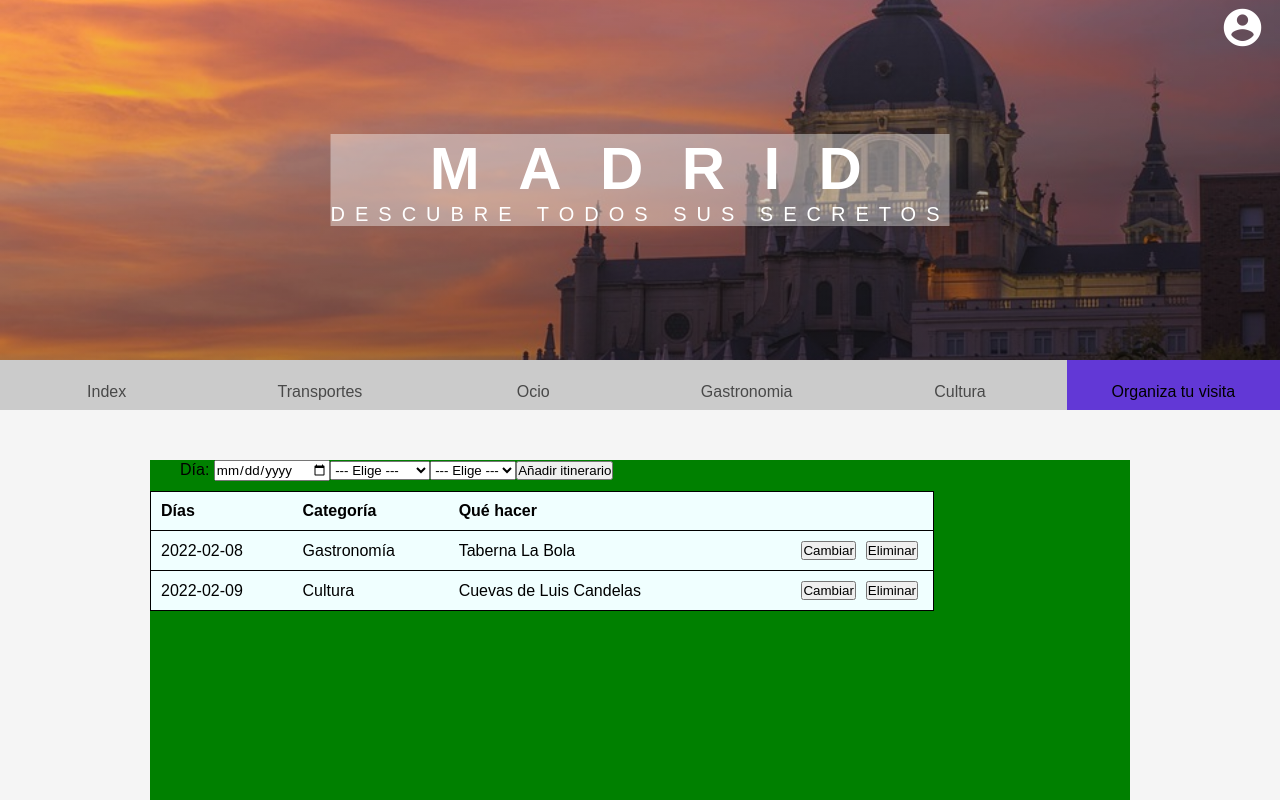
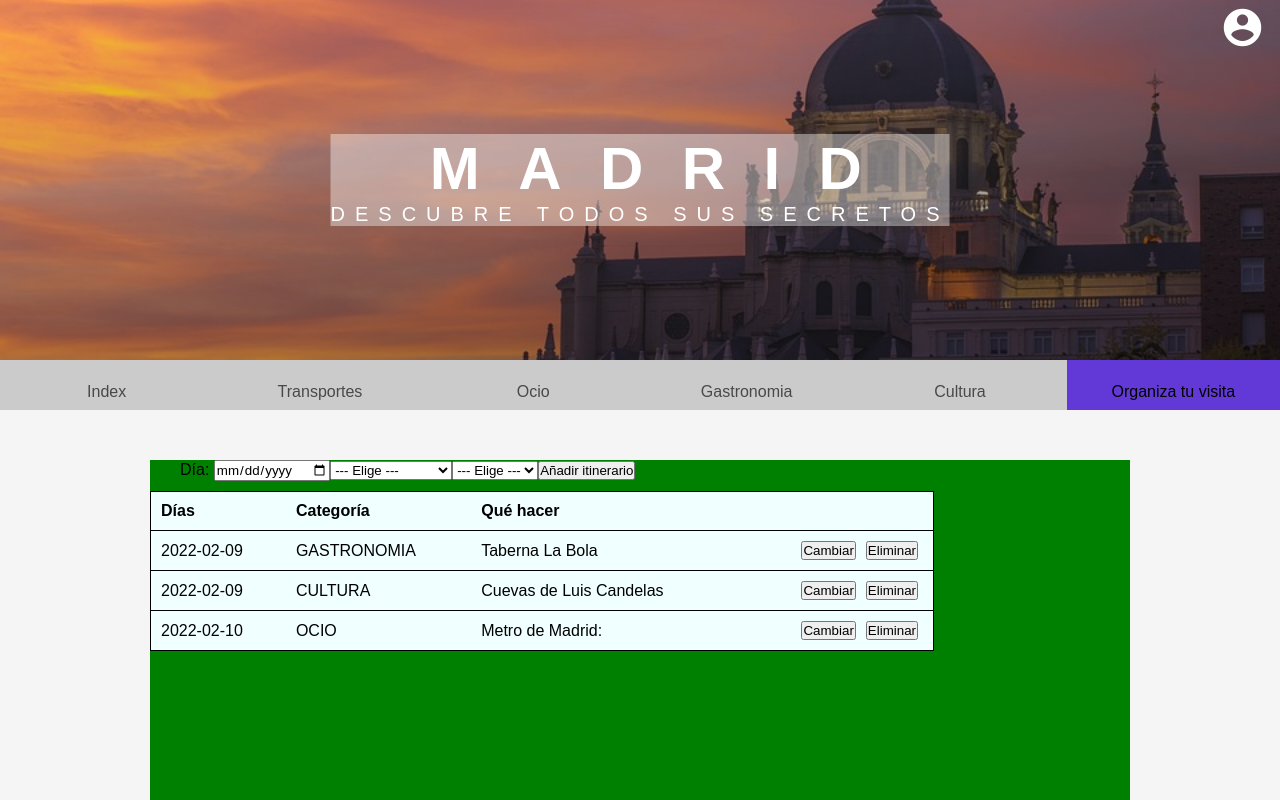
Before and after one commit to EquipoJavier/Proyecto-react, a React (Create React App) app: page /visita in a window 1280 px wide. Shown: the top 800 px of the page. Built offline with nearby package versions, Linux system fonts and the light colour scheme; data requests are answered from the project's data file.

Commit message:
(crud) update: now update popup gets populated properly

```diff
--- a/src/components/Visita/UpdateForm/UpdateForm.js
+++ b/src/components/Visita/UpdateForm/UpdateForm.js
@@ -3,13 +3,12 @@ import './UpdateForm.scss';
 export default function UpdateForm(props) {
     const isShown = props.isShown;
     const dropdown = props.dropdown;
-    const category = props.category;
+    const category = props.category.toUpperCase();
     const dispatch = props.dispatch;
     const selectedPlan = props.selectedPlan;
 
     return isShown ? (
         <>
-            {console.log(category, "<<<<")}
             <div className="update">
                 <div className="update__content">
                     <div className="update__form">
@@ -28,9 +27,9 @@ export default function UpdateForm(props) {
                                     console.log("CATEGORIA CAMBIADO: ", event.target.value)
                                 }}>
                                     <option style={{display:"none"}}>--- Elige ---</option>
-                                    <option>Cultura</option>
-                                    <option>Gastronomía</option>
-                                    <option>Ocio</option>
+                                    <option>CULTURA</option>
+                                    <option>GASTRONOMIA</option>
+                                    <option>OCIO</option>
                                 </select>
 
                             {/* /////////////////////// SELECT ITEM */}
--- a/src/components/Visita/Visita.js
+++ b/src/components/Visita/Visita.js
@@ -19,7 +19,6 @@ export default function Visita() {
     });
 
     const initialCategoryState = {
-        selectedCategory: false,
         selectedPlan: {},
         showPlanning: false,
         category: "",
@@ -28,11 +27,10 @@ export default function Visita() {
 
     const categoryReducer = (state, action) => {
         switch (action.type) {
-            case "Gastronomía":
+            case "gastronomia":
                 return {
                     ...state,
-                    selectedCategory: true,
-                    category: "Gastronomía",
+                    category: "gastronomia",
                     dropdown: pageEndPoint.data.gastronomia.restaurantes.map(restaurante => {
                         return restaurante.name;
                     })
@@ -40,20 +38,18 @@ export default function Visita() {
 
             // Cultura y ocio son temporales, esto es un ejemplo a falta de datos.
             // Pero la idea es la misma que en gastronomía: un map para recoger los NOMBRES de museos/parques/etc
-            case "Cultura":
+            case "cultura":
                 return {
                     ...state,
-                    selectedCategory: true,
-                    category: "Cultura",
+                    category: "cultura",
                     dropdown: pageEndPoint.data.cultura.first.map(element => {
                         return element.name;
                     })
                 }
-            case "Ocio":
+            case "ocio":
                 return {
                     ...state,
-                    selectedCategory: true,
-                    category: "Ocio",
+                    category: "ocio",
                     dropdown: pageEndPoint.data.ocio.first.map(element => {
                         return element.name;
                     })
@@ -63,7 +59,10 @@ export default function Visita() {
                     ...state,
                     category: action.payload.category,
                     selectedPlan: action.payload,
-                    showPlanning: true
+                    showPlanning: true,
+                    dropdown: pageEndPoint.data[action.payload.category][action.categoryIndex].map(element => {
+                        return element.name;
+                    })
                 }
             case "CloseForm":
                 return {
--- a/src/components/Visita/VisitaForm/VisitaForm.js
+++ b/src/components/Visita/VisitaForm/VisitaForm.js
@@ -16,13 +16,13 @@ export default function VisitaForm(props) {
 
                 {/* /////////////////////// SELECT CATEGORY */}
                     <select onChange={event =>  {
-                            dispatch({type:event.target.value});
+                            dispatch({type:event.target.value.toLowerCase()});
                             setNewPlan({...newPlan, category: event.target.value})
                     }}>
                         <option style={{display:"none"}}>--- Elige ---</option>
-                        <option>Cultura</option>
-                        <option>Gastronomía</option>
-                        <option>Ocio</option>
+                        <option>CULTURA</option>
+                        <option>GASTRONOMIA</option>
+                        <option>OCIO</option>
                     </select>
 
 
--- a/src/components/Visita/VisitaTabla/Visita_tabla.js
+++ b/src/components/Visita/VisitaTabla/Visita_tabla.js
@@ -3,6 +3,40 @@ import './Visita_tabla.scss';
 export default function VisitaTabla(props) {
     const planning = props.planning;
     const dispatch = props.dispatch;
+
+    /* Como la estructura del json está hecha de forma diferente para cada categoría ([...].data.gastronomia.restaurantes.[...] para los restaurantes,
+        [...].cultura.museos.[...] para los museos...), en el dispatch hace falta devolver tanto la categoría (cultura) como la propiedad del objeto (museos),
+        por separado. Por eso, en vez de hacer el dispatch directamente en el onClick, se llama a la función "dispatchUpdate()", que recibe el elemento a
+        modificar de la tabla, y en función de su categoría, se define el "índice" de esa categoría que va a almacenar los elementos a recuperar (los restaurantes,
+        museos, etc) */
+    function dispatchUpdate(row) {
+        var categoryIndex = "";
+
+        switch (row.category) {
+            case "GASTRONOMIA":
+                categoryIndex = "restaurantes";
+                break;
+            case "CULTURA":
+                categoryIndex = "first";
+                break;
+            case "OCIO":
+                categoryIndex = "first";
+                break;
+            default:
+                categoryIndex = ""
+        }
+
+        dispatch({
+            type: "Update",
+            payload: {
+                day: row.day,
+                category: row.category.toLowerCase(),
+                option: row.option,
+                id: row.id
+            },
+            categoryIndex: categoryIndex
+        })
+    }
 
     return (
         <div className="visita__content__table">
@@ -22,17 +56,7 @@ export default function VisitaTabla(props) {
                                 <td>{row.category}</td>
                                 <td>{row.option}</td>
                                 <td className="visita__content__table--buttons">
-                                    <button onClick={() => {
-                                        dispatch({
-                                            type: "Update",
-                                            payload: {
-                                                day: row.day,
-                                                category: row.category,
-                                                option: row.option,
-                                                id: row.id
-                                            }
-                                        })
-                                        }}>Cambiar</button>
+                                    <button onClick={() => {dispatchUpdate(row)}}>Cambiar</button>
                                     <button>Eliminar</button>
                                 </td>
                             </tr>
--- a/src/server/db.json
+++ b/src/server/db.json
@@ -147,16 +147,22 @@
   },
   "visita": [
     {
-      "day": "2022-02-08",
-      "category": "Gastronomía",
+      "day": "2022-02-09",
+      "category": "GASTRONOMIA",
       "option": "Taberna La Bola",
       "id": 1
     },
     {
       "day": "2022-02-09",
-      "category": "Cultura",
+      "category": "CULTURA",
       "option": "Cuevas de Luis Candelas",
       "id": 2
+    },
+    {
+      "day": "2022-02-10",
+      "category": "OCIO",
+      "option": "Metro de Madrid:",
+      "id": 3
     }
   ]
 }
```
